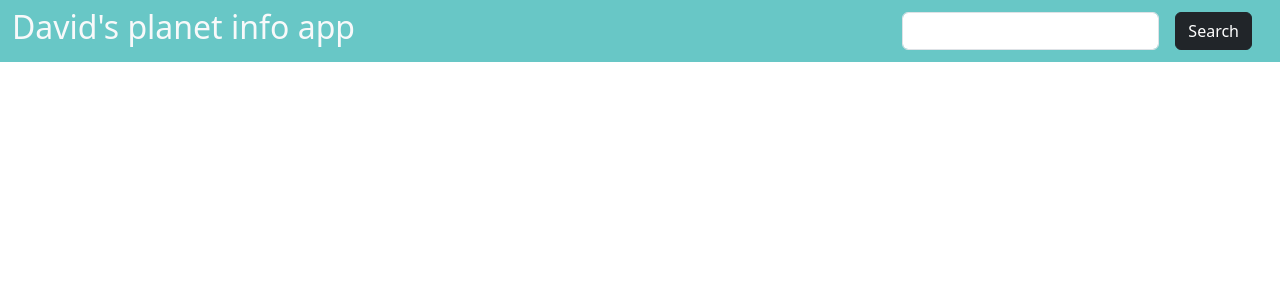
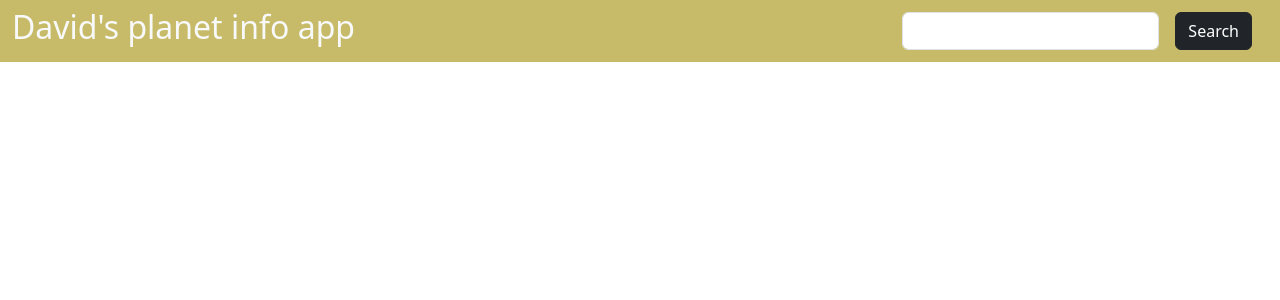
Before and after one commit to dupegui334/my-simple-webapp, a Flask app: page / in a window 1280 px wide. Shown: the top 300 px of the page. Run offline with Flask 2, Linux system fonts and the light colour scheme.

Commit message:
Changed color

```diff
--- a/app/templates/index.html
+++ b/app/templates/index.html
@@ -9,7 +9,7 @@
 </head>
 
 <body>
-    <nav class="navbar" style="background-color: #68c7c6;">
+    <nav class="navbar" style="background-color: #c7ba68;">
         <div class="container-fluid">
             <h2 class="text-light">David's planet info app</h2>
             <form action="/" method="POST">
```
